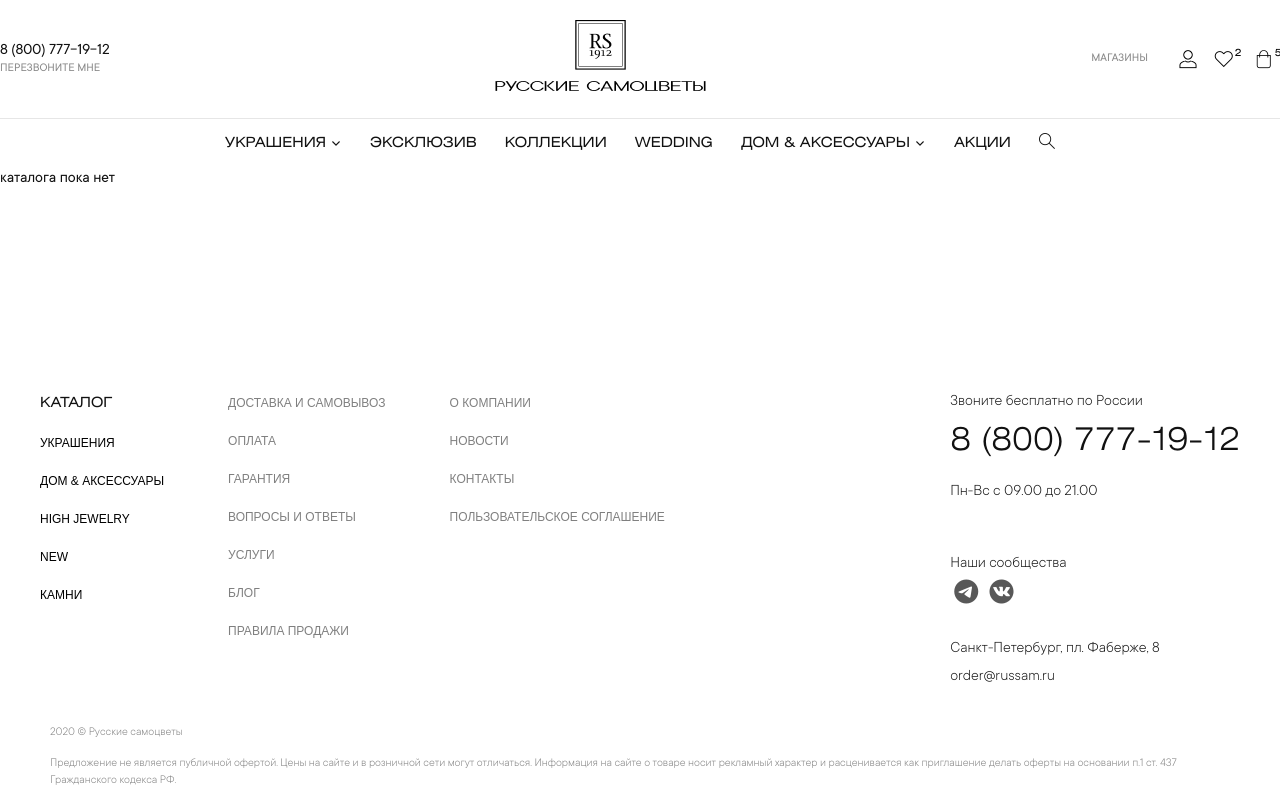
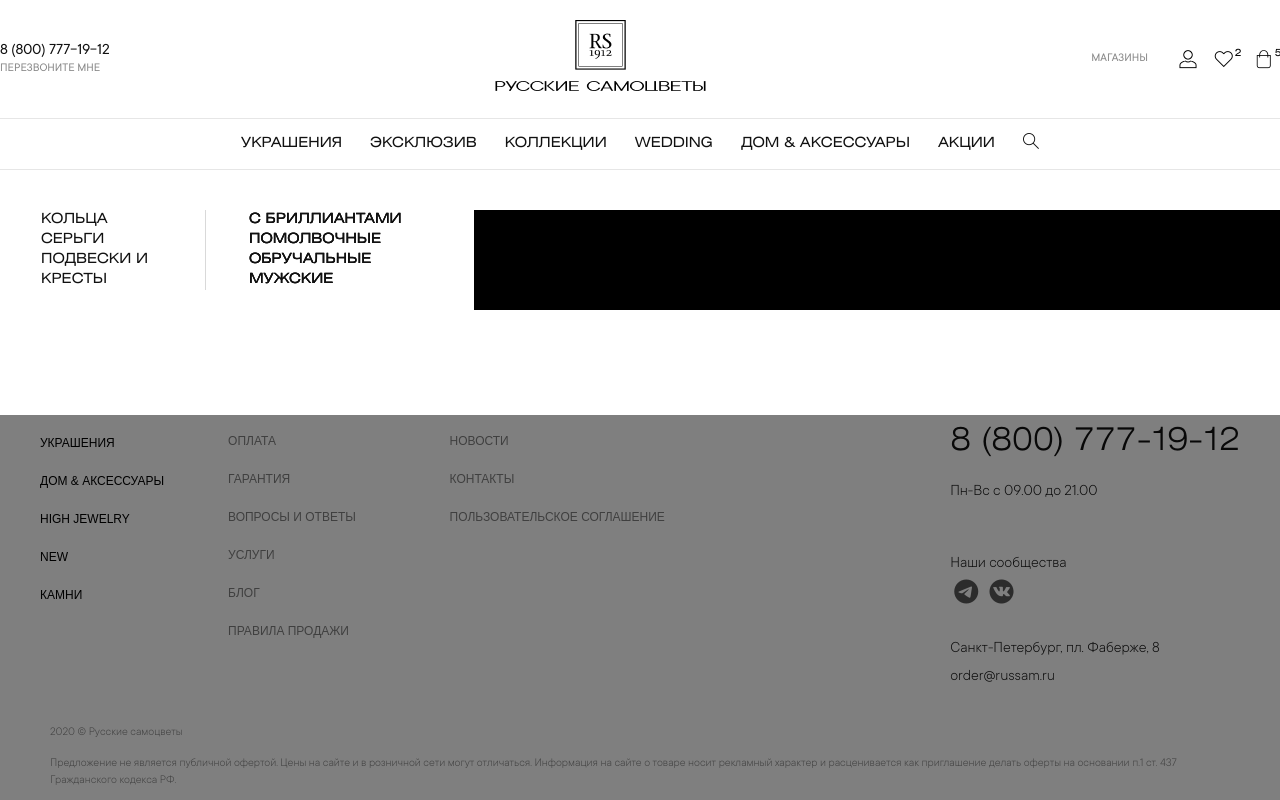
Before and after one commit to casadelaweb/russam, a PHP site: page /catalog in a window 1280 px wide. Run offline with PHP 8.4, Linux system fonts and the light colour scheme; some web fonts are replaced.

Commit message:
init update header menu

```diff
--- /dev/null
+++ b/src/views/components/sections/header/headerBottom/index.ts
@@ -0,0 +1,2 @@
+import "./headerBottom";
+import "./headerBottom.scss";
--- /dev/null
+++ b/src/views/components/sections/header/headerBottom/template.php
@@ -0,0 +1,179 @@
+<?php
+  $menu = [
+    [
+      'title'=> 'Украшения',
+      'url'=>'/',
+      'childrens'=> [
+        [
+          'title'=> 'КОЛЬЦА',
+          'url'=>'/',
+          'childrens'=> [
+            [
+              'title'=> 'с бриллиантами',
+              'url'=>'/',
+            ],
+            [
+              'title'=> 'помолвочные',
+              'url'=>'/',
+            ],
+            [
+              'title'=> 'обручальные',
+              'url'=>'/',
+            ],
+            [
+              'title'=> 'мужские',
+              'url'=>'/',
+            ],
+          ],
+        ],
+        [
+          'title'=> 'СЕРЬГИ',
+          'url'=>'/',
+          'childrens'=> [
+            [
+              'title'=> 'с бриллиантами',
+              'url'=>'/',
+            ],
+            [
+              'title'=> 'помолвочные',
+              'url'=>'/',
+            ],
+            [
+              'title'=> 'обручальные',
+              'url'=>'/',
+            ],
+            [
+              'title'=> 'мужские',
+              'url'=>'/',
+            ],
+          ],
+        ],
+        [
+          'title'=> 'ПОДВЕСКИ и кресты',
+          'url'=>'/',
+          'childrens'=> [
+            [
+              'title'=> 'с бриллиантами',
+              'url'=>'/',
+            ],
+            [
+              'title'=> 'помолвочные',
+              'url'=>'/',
+            ],
+            [
+              'title'=> 'обручальные',
+              'url'=>'/',
+            ],
+            [
+              'title'=> 'мужские',
+              'url'=>'/',
+            ],
+          ],
+        ],
+      ],
+    ],
+    [
+      'title'=> 'эксклюзив',
+      'url'=>'/',
+    ],
+    [
+      'title'=> 'коллекции',
+      'url'=>'/',
+    ],
+    [
+      'title'=> 'wedding',
+      'url'=>'/',
+    ],
+    [
+      'title'=> 'ДОМ & АКСЕССУАРЫ',
+      'url'=>'/',
+    ],
+    [
+      'title'=> 'АКЦИИ',
+      'url'=>'/',
+    ],
+  ];
+
+  function renderMenuItemL1($menuItem) {
+    if(array_key_exists('childrens', $menuItem)):?>
+      <div class="menuItemL1">
+        <span class="headerButton menuBtnL1"><?= $menuItem['title']; ?></span>
+
+        <div class="menuChildrensL1">
+          <div class="menuContainer">
+            <div class="menuChildrensL1Left">
+              <?php foreach ($menuItem['childrens'] as $i=>$children) {renderMenuItemL2($children);} ?>
+            </div>
+          </div>
+        </div>
+      </div>
+    <?php else:?>
+      <a class="headerButton menuItemL1" href=""><?= $menuItem['title']; ?></a>
+    <?php endif;
+
+  }
+  function renderMenuItemL2($menuItem) {
+    if(array_key_exists('childrens', $menuItem)):?>
+
+      <div class="menuItemL2">
+        <span class="headerButton menuBtnL2"><?= $menuItem['title']; ?></span>
+        <div class="menuChildrensL2">
+          <div class="menuChildrensL2Left">
+            <?php foreach ($menuItem['childrens'] as $i=>$children): ?>
+              <a class="headerButton menuItemL3" href=""><?= $children['title']; ?></a>
+            <?php endforeach; ?>
+          </div>
+          <div class="menuChildrensL2Right"></div>
+        </div>
+      </div>
+
+      <?php else:?>
+
+        <a class="headerButton menuItemL2" href=""><?= $menuItem['title']; ?></a>
+
+      <?php endif;
+
+  }
+  function renderMenuItemL3($menuItem) {
+    if(array_key_exists('childrens', $menuItem)):?>
+
+      <div>
+        <span class="headerButton menuBtnL3"><?= $menuItem['title']; ?></span>
+        <div class="menuChildrensL3">
+          <?php foreach ($menuItem['childrens'] as $i=>$children)
+            {
+              renderMenuItem4($children);
+            }
+          ?>
+        </div>
+      </div>
+
+      <?php else:?>
+
+        <a class="headerButton" href=""><?= $menuItem['title']; ?></a>
+
+      <?php endif;
+
+  }
+
+?>
+
+
+<div class="headerBottom menu">
+  <?php foreach ($menu as $i=>$menuItem) { renderMenuItemL1($menuItem); }?>
+  <!-- <a href="/" class="headerButton">
+    Украшения
+    <span class="iconfont icon-arrow-down"></span>
+  </a>
+  <a href="/" class="headerButton">эксклюзив</a>
+  <a href="/" class="headerButton">коллекции</a>
+  <a href="/" class="headerButton">wedding</a>
+  <a href="/" class="headerButton">
+    ДОМ & АКСЕССУАРЫ
+    <span class="iconfont icon-arrow-down"></span>
+  </a>
+  <a href="/" class="headerButton">АКЦИИ</a> -->
+  <button type="button">
+    <span class="iconfont icon-search"></span>
+  </button>
+</div>
--- a/src/views/components/sections/header/template.php
+++ b/src/views/components/sections/header/template.php
@@ -1,3 +1,4 @@
+<?php use Middlewares\Render;?>
 <header class="header">
   <div class="headerDesktop">
     <div class="headerTop">
@@ -29,23 +30,7 @@
         </a>
       </div>
     </div>
-    <div class="headerBottom">
-      <a href="/" class="headerButton">
-        Украшения
-        <span class="iconfont icon-arrow-down"></span>
-      </a>
-      <a href="/" class="headerButton">эксклюзив</a>
-      <a href="/" class="headerButton">коллекции</a>
-      <a href="/" class="headerButton">wedding</a>
-      <a href="/" class="headerButton">
-        ДОМ & АКСЕССУАРЫ
-        <span class="iconfont icon-arrow-down"></span>
-      </a>
-      <a href="/" class="headerButton">АКЦИИ</a>
-      <button type="button">
-        <span class="iconfont icon-search"></span>
-      </button>
-    </div>
+    <?php Render::component('sections/header/headerBottom'); ?>
   </div>
   <div class="headerMobile">
     <button class="headerMenu" type="button">
@@ -59,3 +44,4 @@
     </a>
   </div>
 </header>
+<div class="headerOverlay"></div>
```
Also changed, not shown: src/views/components/sections/header/header.scss (+23 -5 lines), src/views/components/sections/header/headerBottom/headerBottom.scss (added, +52 -0 lines), src/views/components/sections/header/index.ts (+6 -5 lines), public/assets/css/main.css, public/assets/js/main.js, src/views/components/sections/header/headerBottom/headerBottom.ts (added).
